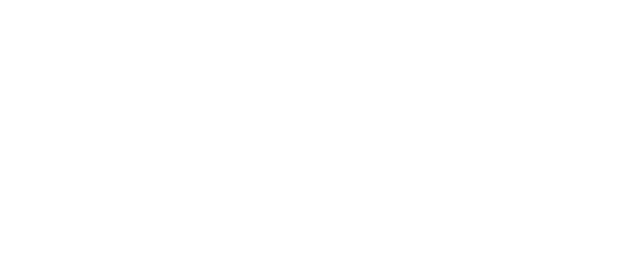
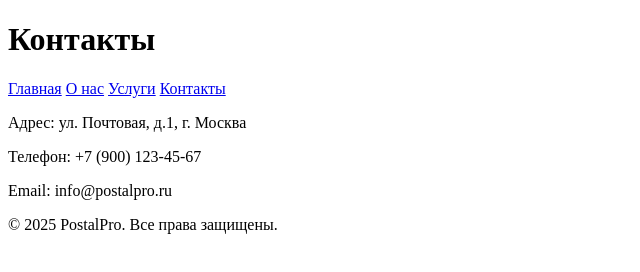
Before and after one commit to KOLEKA8886/koleka8886.github.io, a plain HTML site: page contact.html in a window 1280 px wide. Shown: the whole page, without its empty margins (0-640 px from the left). Drawn offline with Linux system fonts and the light colour scheme.

Commit message:
Update contact.html

```diff
--- a/contact.html
+++ b/contact.html
@@ -1 +1,29 @@
-<!-- contact.html content placeholder -->
+<!DOCTYPE html>
+<html lang="ru">
+<head>
+  <meta charset="UTF-8">
+  <title>Контакты - PostalPro</title>
+  <link rel="stylesheet" href="style.css">
+</head>
+<body>
+  <header>
+    <h1>Контакты</h1>
+    <nav>
+      <a href="index.html">Главная</a>
+      <a href="about.html">О нас</a>
+      <a href="services.html">Услуги</a>
+      <a href="contact.html">Контакты</a>
+    </nav>
+  </header>
+
+  <main>
+    <p>Адрес: ул. Почтовая, д.1, г. Москва</p>
+    <p>Телефон: +7 (900) 123-45-67</p>
+    <p>Email: info@postalpro.ru</p>
+  </main>
+
+  <footer>
+    © 2025 PostalPro. Все права защищены.
+  </footer>
+</body>
+</html>
```
